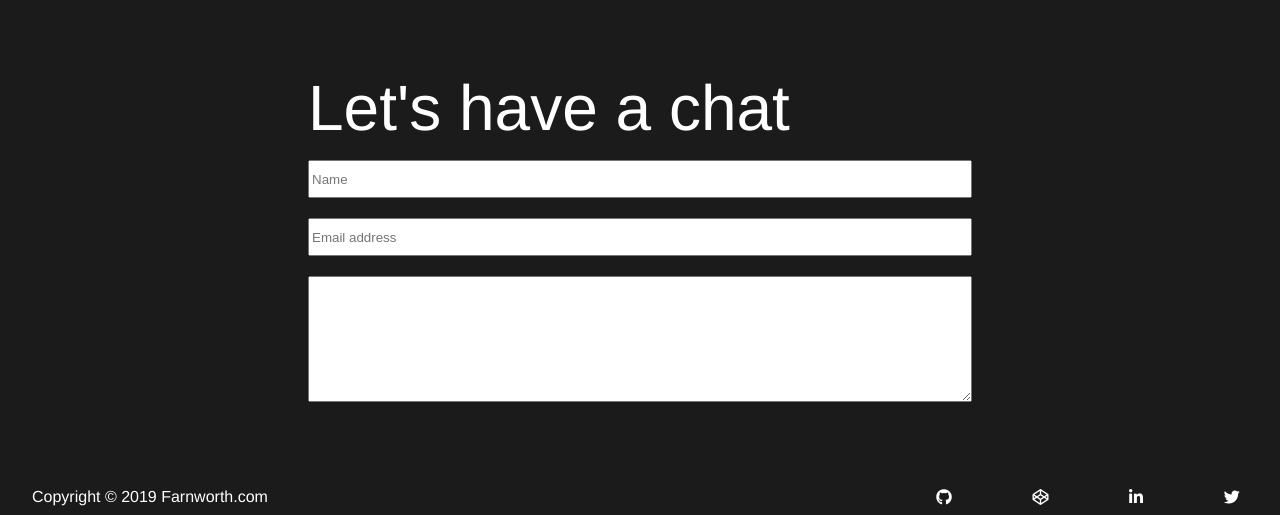
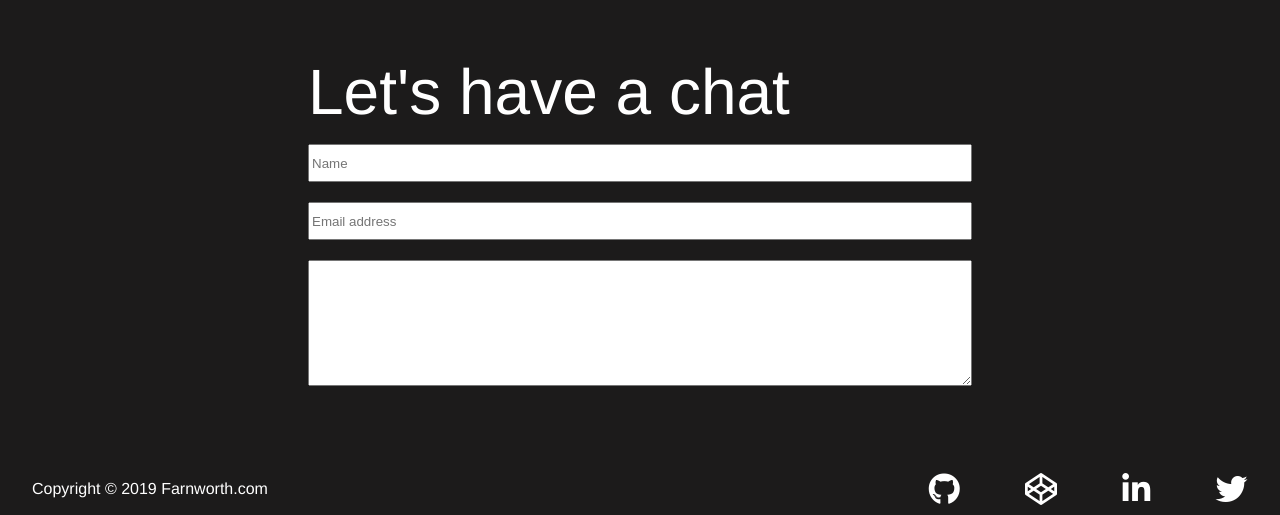
Before and after one commit to DokGreen/portfolio, a PHP site: page / in a window 1280 px wide. Shown: the part 1555-2070 px from the top of the page. Run offline with PHP 8.4, Linux system fonts and the light colour scheme; some libraries are stand-ins or nearby versions.

Commit message:
video complete

```diff
--- a/index.html
+++ b/index.html
@@ -18,9 +18,7 @@
       </ul>
     </nav>
     <section id="intro">
-      <div id="layer">
-        <h1>Simple. Intricate. Something.</h1>
-      </div>
+      <h1>Simple. Intricate. Something.</h1>
       <div id="fullscreen-wrap">
         <video autoplay muted loop id="vid">
           <source src="resources/media/vid/network.mp4" type="video/mp4">
@@ -110,10 +108,10 @@
     <footer>
       <p>Copyright &copy 2019 Farnworth.com </p>
       <ul>
-        <li class="fab fa-github"></li>
-        <li class="fab fa-codepen"></li>
-        <li class="fab fa-linkedin-in"></li>
-        <li class="fab fa-twitter"></li>
+        <li class="fab fa-github fa-2x"></li>
+        <li class="fab fa-codepen fa-2x"></li>
+        <li class="fab fa-linkedin-in fa-2x"></li>
+        <li class="fab fa-twitter fa-2x"></li>
       </ul>
     </footer
   </body>
--- a/resources/styles.css
+++ b/resources/styles.css
@@ -34,21 +34,16 @@ li {
 #intro {
   height: 42rem;
   color: #fff;
+  display: flex;
+  align-items: center;
+  justify-content: center;
+  margin-bottom: -1rem;
   /*background: url("media/imgs/paperboat.jpg") no-repeat fixed center;
   background-size: cover; */
 }
 
 #intro h1 {
   font-size: 6rem;
-}
-
-#layer {
-  height: 100%;
-  width: 100%;
-  display: flex;
-  align-items: center;
-  justify-content: center;
-  /*background-color: rgba(27, 28, 28, 0.8);*/
 }
 
 #fullscreen-wrap {
@@ -232,6 +227,7 @@ textarea {
 /*----------------------------footer*/
 footer {
   display: flex;
+  align-items: center;
   justify-content: space-between;
   padding: 10px 0;
   color: #fff;
```
